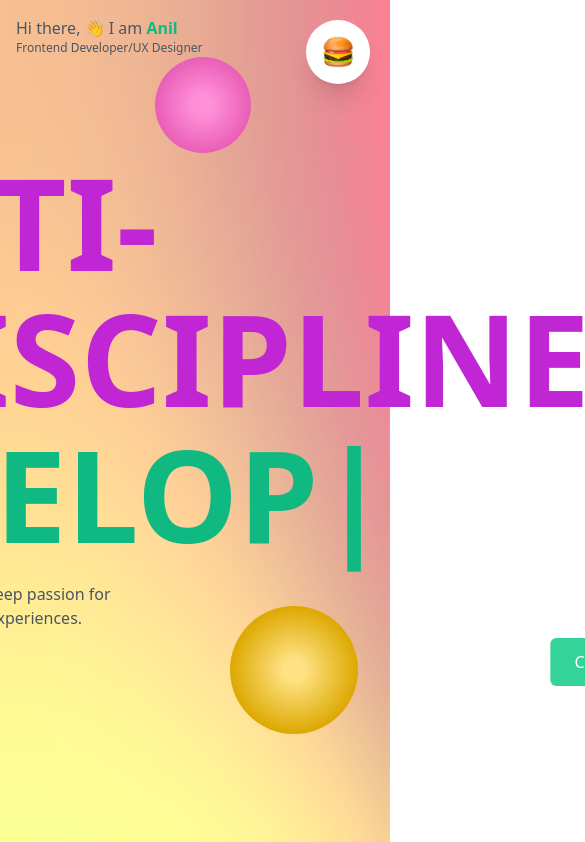
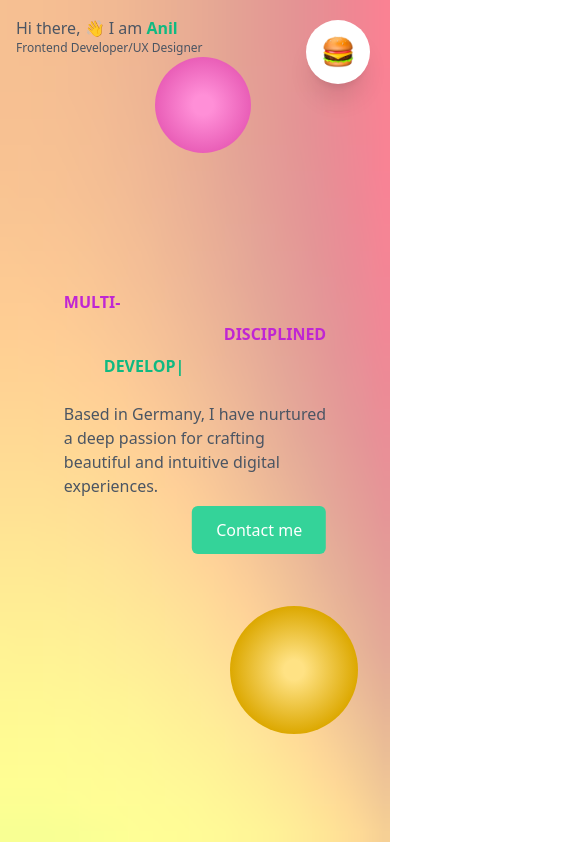
Before and after one commit to cursedxp/portfolio-site, a React (Vite) app: page / in a window 390 px wide. Shown: the top 842 px of the page, 585 px wide, since content can reach past the window. Built offline with nearby package versions, Linux system fonts and the light colour scheme.

Commit message:
♻️ (Hero.jsx): refactor Hero component to improve responsiveness and readability of the code 📝 (Hero.jsx): update font sizes for different screen sizes to ensure consistent and visually appealing layout

```diff
--- a/src/components/Hero/Hero.jsx
+++ b/src/components/Hero/Hero.jsx
@@ -8,7 +8,7 @@ export default function Hero() {
     <div className="relative w-full h-screen">
       <CanvasBackground />
       <BallAnimation />
-      <div className=" absolute top-1/2 left-1/2 -translate-x-1/2 -translate-y-1/2 font-bold text-9xl flex flex-col  justify-center items-start gap-2 z-20 text-fuchsia-600">
+      <div className=" absolute top-1/2 left-1/2 -translate-x-1/2 -translate-y-1/2 font-bold xl:text-9xl lg:text-8xl md:text-7xl flex flex-col justify-center items-start gap-2 z-20 text-fuchsia-600">
         <div>MULTI-</div>
         <div className="ml-40">DISCIPLINED</div>
         <AnimatedHeroText />
```
